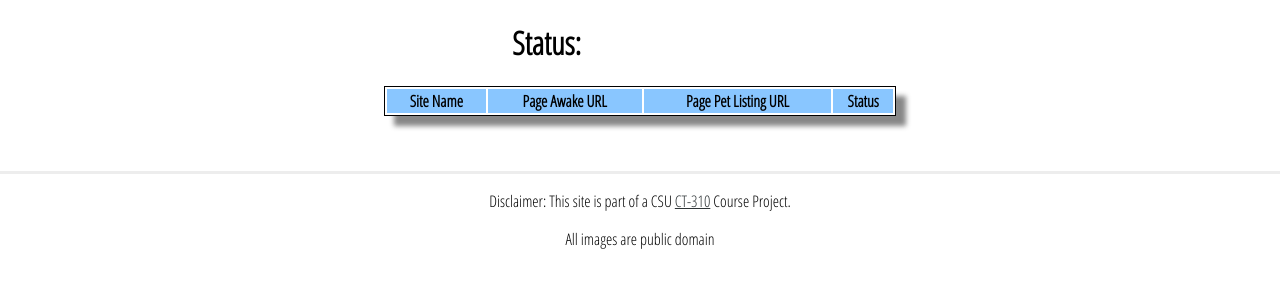
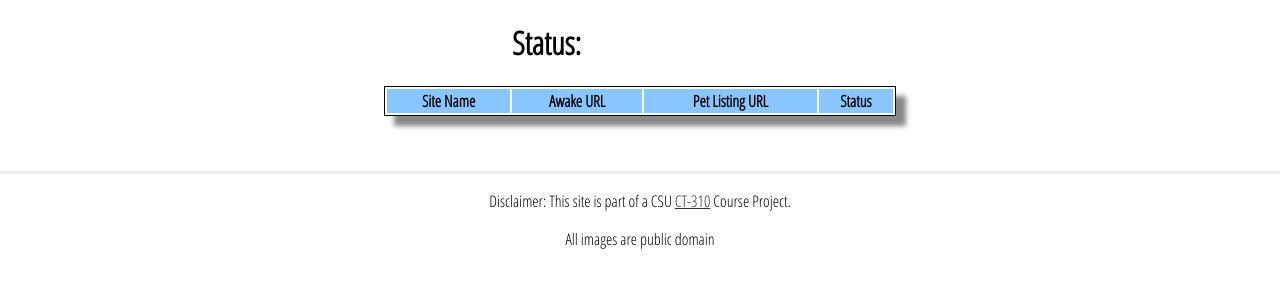
Before and after one commit to Tyru5/CT310-P3, a PHP site: page /status.php in a window 1280 px wide. Shown: the part 117-417 px from the top of the page. Run offline with PHP 8.4, Linux system fonts and the light colour scheme; lists and menus that the app fills with data are empty; some libraries are stand-ins or nearby versions.

Commit message:
modified headings

```diff
--- a/status.php
+++ b/status.php
@@ -36,8 +36,8 @@
     <table id="status_table">
         <tr>
             <th>Site Name</th>
-            <th>Page Awake URL</th>
-            <th>Page Pet Listing URL</th>
+            <th>Awake URL</th>
+            <th>Pet Listing URL</th>
             <th>Status</th>
         </tr>
     </table>
```
